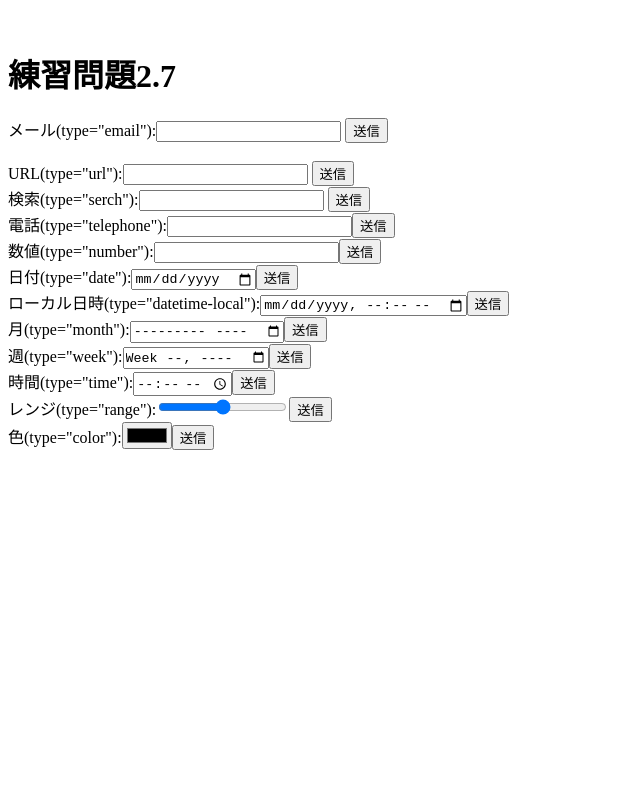
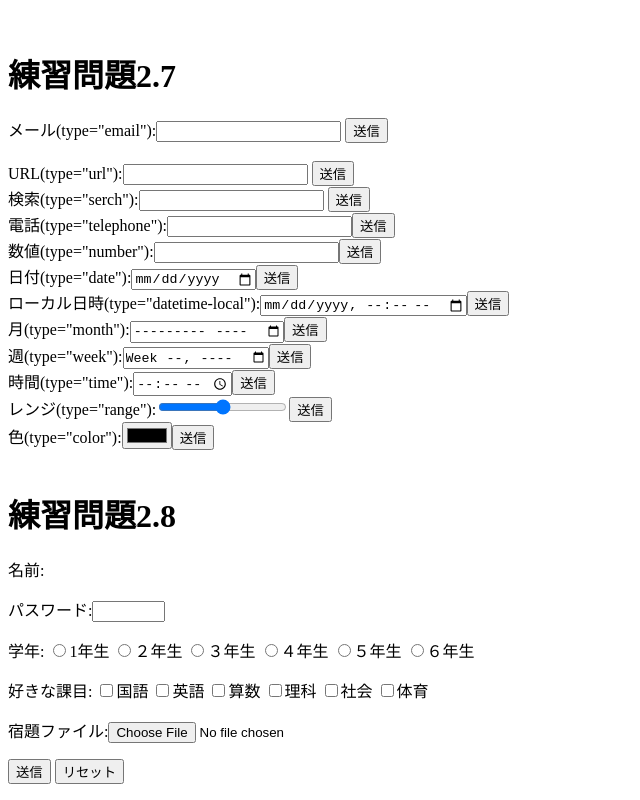
Before and after one commit to zm21202yuta/kasuga, a plain HTML site: page index.html in a window 1280 px wide. Shown: the part 1621-2421 px from the top of the page, without its empty margins (0-640 px from the left). Before the commit the page ends 2079 px from the top, so only its background shows below. Drawn offline with Linux system fonts and the light colour scheme.

Commit message:
Update index.html

```diff
--- a/index.html
+++ b/index.html
@@ -118,5 +118,30 @@
                                   name="range"></label><input type="submit" value="送信"></form>
                 <form action="xxx.php" method="post"><label>色(type="color"):<input type="color"
                                        name="color"></label><input type="submit" value="送信"></form>
+                <br>
+                <h1>練習問題2.8</h1>
+                <p><label>名前:<inpyt type="text" name="name" size="30" maxlength="20"></label></p>
+                    <p><label>パスワード:<input type="password" name="pass" size="6" maxlength="4"></label></p>
+                <p>学年:
+                    <label><input type="radio" name="gakunen" value="1">1年生</label>
+                    <label><input type="radio" name="gakunen" value="2">２年生</label>
+                    <label><input type="radio" name="gakunen" value="3">３年生</label>
+                    <label><input type="radio" name="gakunen" value="4">４年生</label>
+                    <label><input type="radio" name="gakunen" value="5">５年生</label>
+                    <label><input type="radio" name="gakunen" value="6">６年生</label>
+                    </p>
+                <p>好きな課目:
+                    <label><input type="checkbox" name="kamoku" value="kokugo">国語</label>
+                     <label><input type="checkbox" name="kamoku" value="eigo">英語</label>
+                     <label><input type="checkbox" name="kamoku" value="sansu">算数</label>
+                     <label><input type="checkbox" name="kamoku" value="rika">理科</label>
+                     <label><input type="checkbox" name="kamoku" value="syakai">社会</label>
+                     <label><input type="checkbox" name="kamoku" value="taiiku">体育</label>
+                    </p>
+                    <p><label>宿題ファイル:<input type="file" name="syukudai"></label></p>
+                <p>
+                    <input type="submit" value="送信">
+                    <input type="reset" value="リセット">
+                    </p>
             </body>
             </html>
```
